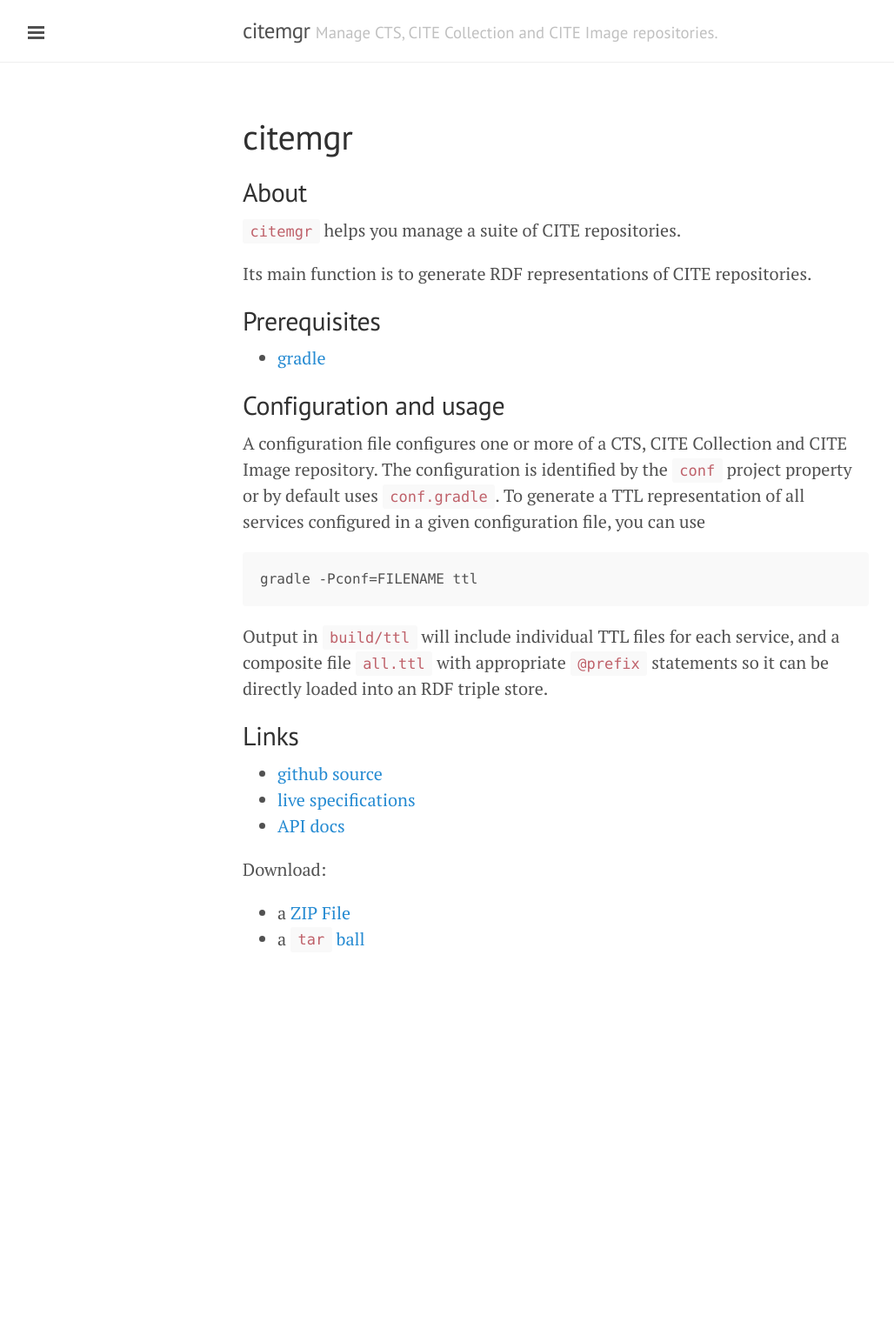
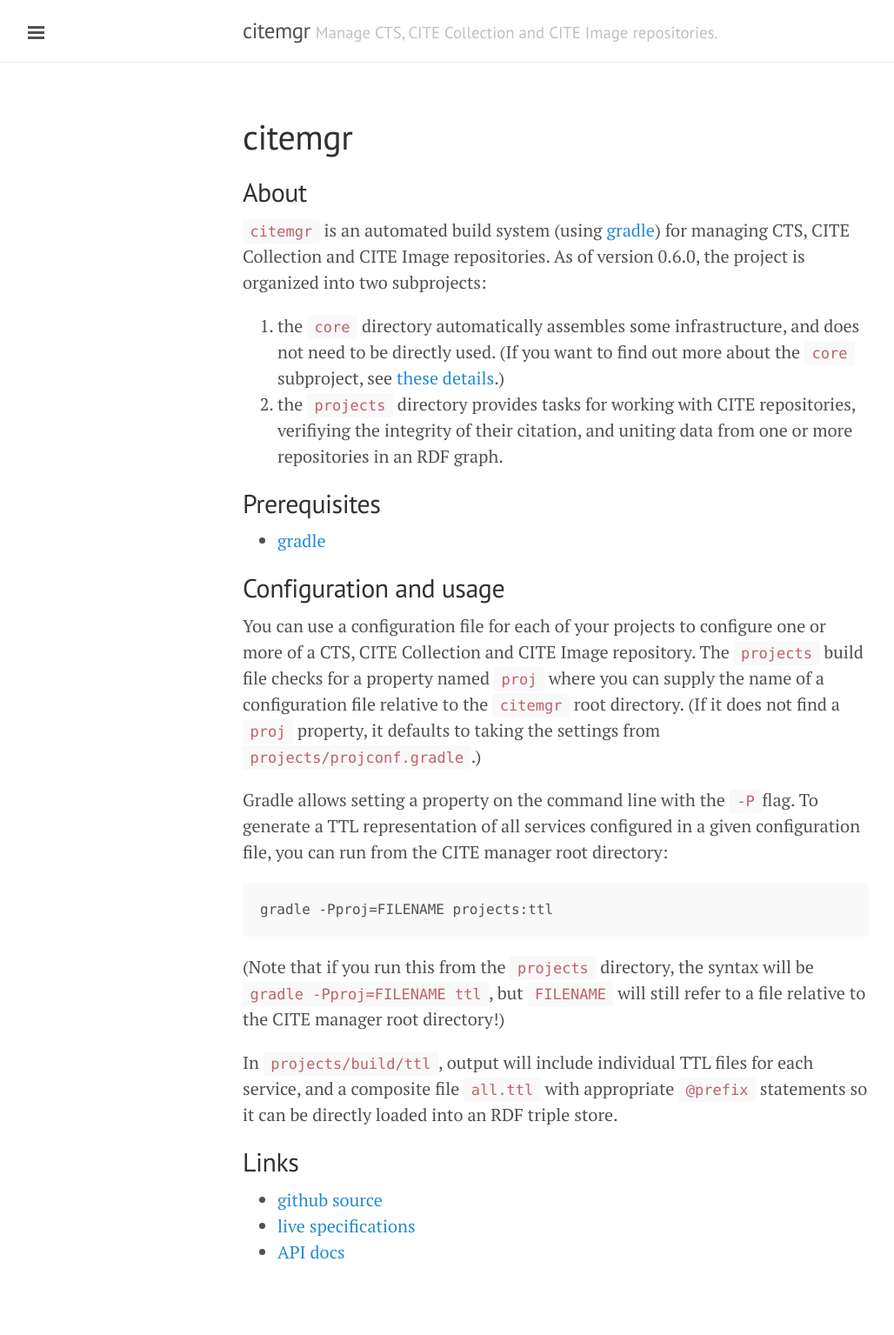
Before and after one commit to cite-architecture/citemgr, a Jekyll site: the page built from index.md, in a window 1280 px wide. Shown: the whole page at 87% size, without its empty margins (1-1029 px from the left). Built offline with Jekyll 4.4.1, drawn with Linux system fonts in a browser that asks for light colours; Markdown is read by kramdown in place of the engine named in the settings; before the commit the page ends 1175 px from its top, so only the background shows below that.

Commit message:
Update home page

```diff
--- a/index.md
+++ b/index.md
@@ -5,38 +5,37 @@
 
 ## About ##
 
-`citemgr` helps you manage a suite of CITE repositories.
+`citemgr` is an automated build system (using [gradle](http://www.gradle.org)) for managing CTS, CITE Collection and CITE Image repositories.    As of version 0.6.0, the project is organized into two subprojects:
 
-Its main function is to generate RDF representations of CITE repositories.
+1. the `core` directory automatically assembles some infrastructure, and does not need to be directly used.  (If you want to find out more about the `core` subproject, see [these details](core).)
+2. the `projects` directory provides tasks for working with CITE repositories, verifiying the integrity of their citation, and uniting data from one or more repositories in an RDF graph.
+
+
+
 
 ## Prerequisites ##
-
-
 
 - [gradle](http://www.gradle.org/)
 
 ## Configuration  and usage
 
-A configuration file configures one or more of a CTS, CITE Collection and CITE Image repository. The configuration is identified by the <code>conf</code> project property or by default uses <code>conf.gradle</code>.  To generate a TTL representation of
-all services configured in a given configuration file, you can use
+You can use a configuration file for each of your projects to configure one or more of a CTS, CITE Collection and CITE Image repository.   The `projects` build file checks for a property named `proj` where you can supply the name of a configuration file relative to the `citemgr` root directory.   (If it does not find a `proj` property, it defaults to taking the settings from `projects/projconf.gradle`.)
 
-    gradle -Pconf=FILENAME ttl
+Gradle allows setting a property on the command line with the `-P`flag.  To generate a TTL representation of
+all services configured in a given configuration file, you can run from the CITE manager root directory:
 
+    gradle -Pproj=FILENAME projects:ttl
 
-Output in <code>build/ttl</code> will include individual TTL files for each service, and a composite
-file <code>all.ttl</code> with appropriate <code>@prefix</code> statements so it can be directly loaded into
+(Note that if you run this from the `projects` directory, the syntax will be `gradle -Pproj=FILENAME ttl`, but `FILENAME` will still refer to a file relative to the CITE manager root directory!)
+
+In `projects/build/ttl`, output will include individual TTL files for each service, and a composite
+file  `all.ttl` with appropriate  `@prefix` statements so it can be directly loaded into
 an RDF triple store.
 
 
 ## Links ##
 
 
-
 - [github source](https://github.com/neelsmith/citemgr)
 - [live specifications](specs/citeMgr/CiteMgr.html)
 - [API docs](api)
-
-Download:
-
-- a [ZIP File](https://github.com/neelsmith/citemgr/zipball/master)
-- a [`tar` ball](https://github.com/neelsmith/citemgr/tarball/master)
```
